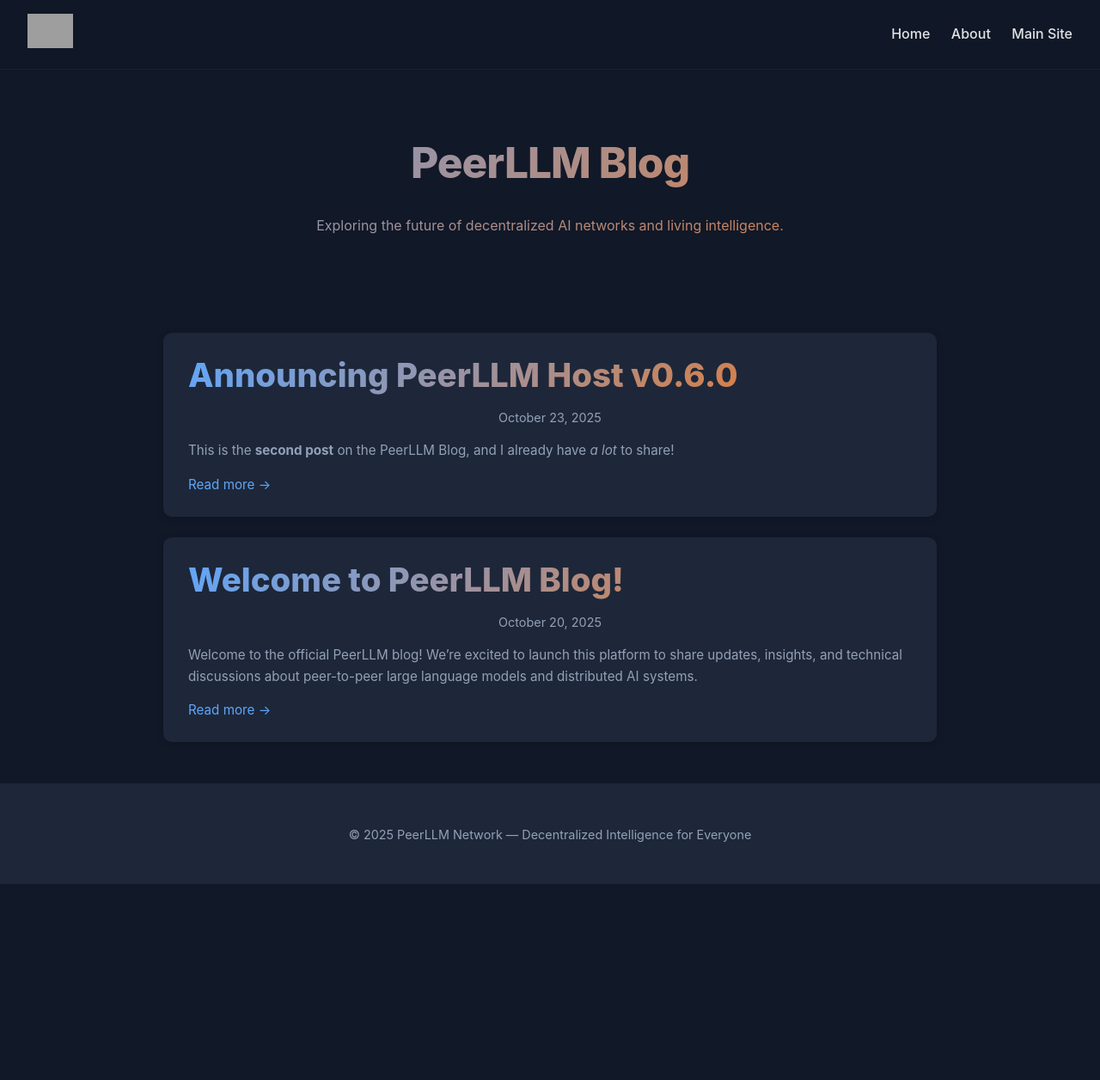
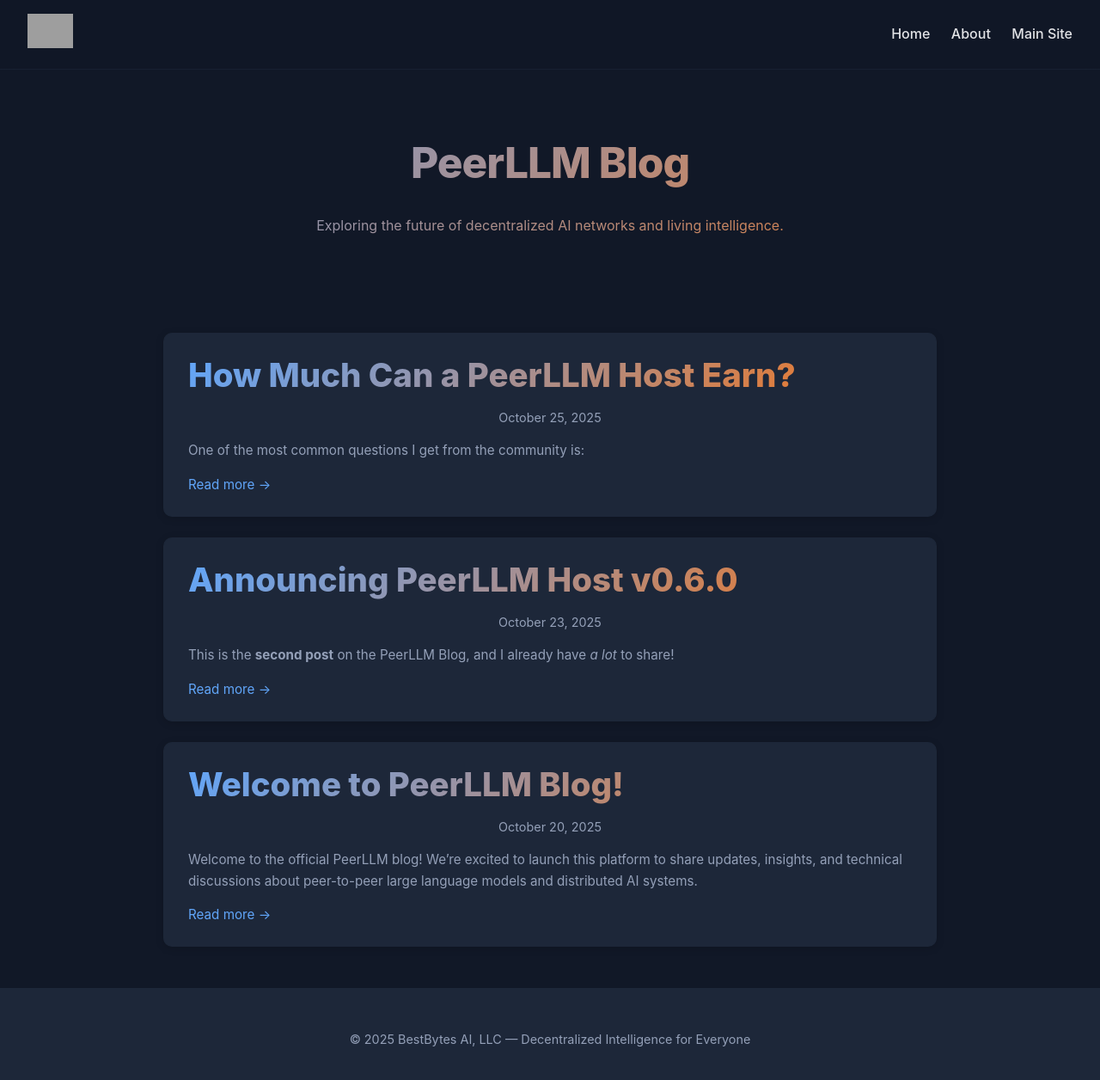
Before and after one commit to PeerLLM/peerllm.github.io, a Jekyll site: the page built from index.md, in a window 1280 px wide and 1266 px high. Shown: the top 1256 px of the window at 86% size. Built offline with Jekyll 4.4.1, drawn with Linux system fonts in a browser that asks for light colours; part of the change alters nothing that is shown; grey boxes are pictures that could not be loaded.

Commit message:
DOCUMENTATION: How Much PeerLLM Host Can Make?

````diff
--- a/_layouts/default.html
+++ b/_layouts/default.html
@@ -25,7 +25,7 @@
     </main>
 
     <footer>
-      <p>© 2025 PeerLLM Network — Decentralized Intelligence for Everyone</p>
+      <p>© 2025 BestBytes AI, LLC — Decentralized Intelligence for Everyone</p>
     </footer>
   </body>
 </html>
--- /dev/null
+++ b/_posts/2025-10-25-economics-of-peerllm.md
@@ -0,0 +1,210 @@
+---
+layout: post
+title: "How Much Can a PeerLLM Host Earn?"
+date: 2025-10-25 18:00:00 +0000
+author: Hassan Habib
+categories: insights
+description: "A clear breakdown of how much a PeerLLM Host can realistically earn when serving tokens around the clock."
+---
+
+One of the most common questions I get from the community is:
+
+> *How much can a PeerLLM Host actually make?*
+
+Before we get into numbers, it’s important to clarify a few key points.
+
+**First**, PeerLLM does **not generate revenue yet**. We’re still in the **experimental phase**, where we’re observing and improving the network with the help of volunteers. This phase allows us to analyze system behavior, ensure security and reliability, and validate that the network can be both **safe and profitable** for everyone — individuals, businesses, and communities — once fully launched.
+
+**Second**, all figures shared below are **based on my analysis** of real PeerLLM network activity, including traffic patterns during both peak and off-peak hours. These numbers are estimates only and **may change** as the network evolves and moves toward **final release and general availability**.
+
+With that said, let’s walk through the math — transparently, realistically, and with the understanding that this is an early preview of what’s possible when the network matures.
+
+---
+
+## The Setup
+
+A single **PeerLLM Host** serving **1 token every 100 milliseconds** generates about **10 tokens per second**, or **36,000 tokens per hour**.
+
+If that Host runs **8 hours a day**, it produces:
+
+```
+36,000 × 8 = 288,000 tokens/day
+288,000 × 30 = 8,640,000 tokens/month
+```
+
+---
+
+## The 8-Hour Case
+
+At PeerLLM’s current calculation rate — **100,000 tokens = $1 USD** — this equals:
+
+```
+8,640,000 ÷ 100,000 = $86.40/month
+```
+
+That’s $86 per month for part-time usage.
+
+---
+
+## The 24/7 Case
+
+If the same Host runs continuously:
+
+```
+10 tokens/sec × 3600 sec × 24 hr × 30 days = 25,920,000 tokens/month
+25,920,000 ÷ 100,000 = $259.20/month
+```
+
+That’s about **$259 per month** for 24/7 operation.
+
+---
+
+## Multiple Conversations (5 Parallel Chats)
+
+Each Host can handle several conversations in parallel.
+If one handles **5 concurrent chats**, the throughput increases fivefold:
+
+```
+25,920,000 × 5 = 129,600,000 tokens/month
+129,600,000 ÷ 100,000 = $1,296/month
+```
+
+So a single machine at full speed could earn roughly **$1,296 per month**.
+
+---
+
+## Estimate Your Potential Earnings
+
+Below is an interactive calculator that allows you to adjust values and estimate potential monthly earnings based on your setup.
+
+<!-- PeerLLM Earnings Calculator -->
+<div id="peerllm-calculator" style="
+  background: linear-gradient(135deg, hsl(213 94% 14%), hsl(25 95% 20%));
+  color: #fff;
+  padding: 3rem;
+  border-radius: 1.5rem;
+  margin-top: 3rem;
+  max-width: 700px;
+  margin-left: auto;
+  margin-right: auto;
+  box-shadow: 0 0 25px rgba(0, 0, 0, 0.5);
+  font-family: 'Inter', 'Roboto', sans-serif;
+  text-align: center;
+">
+
+<img src="https://peerllm.com/src/assets/peerllm-logo-transparent.png" alt="PeerLLM Logo"
+style="width: 190px; height: 100px; margin-bottom: 1rem;">
+
+  <h2 style="font-size: 1.8rem; color: hsl(213 94% 68%); margin-bottom: 0.5rem;">
+    PeerLLM Earnings Calculator
+  </h2>
+
+  <p style="color: hsl(220 20% 80%); margin-bottom: 2rem;">
+    Adjust the sliders to explore your potential monthly earnings as a PeerLLM Host.
+  </p>
+
+  <div style="text-align: left; margin: 0 auto; max-width: 500px;">
+    <label>Tokens per second: <span id="tokensPerSecondLabel" style="color: hsl(25 95% 60%);">10</span></label><br>
+    <input type="range" id="tokensPerSecond" min="1" max="100" value="10" style="width:100%; margin-bottom:1.2rem;">
+
+    <label>Conversations in parallel: <span id="conversationsLabel" style="color: hsl(25 95% 60%);">5</span></label><br>
+    <input type="range" id="conversations" min="1" max="10" value="5" style="width:100%; margin-bottom:1.2rem;">
+
+    <label>Number of Hosts: <span id="hostsLabel" style="color: hsl(25 95% 60%);">1</span></label><br>
+    <input type="range" id="hosts" min="1" max="10" value="1" style="width:100%; margin-bottom:1.2rem;">
+
+    <label>Electricity cost per Host ($/month): <span id="electricityLabel" style="color: hsl(25 95% 60%);">25</span></label><br>
+    <input type="range" id="electricity" min="0" max="100" value="25" style="width:100%; margin-bottom:1.2rem;">
+
+    <label>Internet cost per Host ($/month): <span id="internetLabel" style="color: hsl(25 95% 60%);">20</span></label><br>
+    <input type="range" id="internet" min="0" max="100" value="20" style="width:100%; margin-bottom:1.2rem;">
+  </div>
+
+  <hr style="margin: 2rem 0; border-color: hsl(213 94% 30%);">
+
+  <p style="color: hsl(220 20% 85%); font-size: 0.95rem;">
+    <strong>Subscription cost:</strong> $5/month per Host (fixed)
+  </p>
+
+  <div style="
+    background: hsl(213 94% 12%);
+    padding: 1.5rem;
+    border-radius: 1rem;
+    margin-top: 1rem;
+    box-shadow: inset 0 0 10px rgba(255,255,255,0.1);
+  ">
+    <h3 style="font-size: 1.6rem; color: hsl(25 95% 60%); margin: 0;">
+      Estimated Monthly Earnings:
+    </h3>
+    <p style="font-size: 2rem; font-weight: bold; margin: 0.5rem 0 0;">
+      $<span id="earnings">0</span>
+    </p>
+  </div>
+
+<p style="margin-top: 2rem; font-size: 0.9rem; color: hsl(220 20% 75%); text-align: left; line-height: 1.6;">
+  <strong>Disclaimer:</strong><br>
+  This calculator is provided for informational and educational purposes only. The values shown are
+  <strong>approximations</strong> based on theoretical calculations. Actual earnings may vary significantly depending on
+  uptime, hardware performance, consumer demand, and network conditions.<br><br>
+  PeerLLM is currently in <strong>experimental and pre-release</strong> stages and does not generate revenue at this time.
+  No earnings, payouts, or performance results are guaranteed until after the official production release of the PeerLLM
+  Orchestration Network.<br><br>
+  By using this calculator, you acknowledge that it does not constitute a financial promise, offer, or guarantee of income,
+  and all results should be treated as illustrative estimates only.
+</p>
+
+  <script>
+    const tokensPerSecond = document.getElementById('tokensPerSecond');
+    const conversations = document.getElementById('conversations');
+    const hosts = document.getElementById('hosts');
+    const electricity = document.getElementById('electricity');
+    const internet = document.getElementById('internet');
+    const earningsEl = document.getElementById('earnings');
+
+    const labels = {
+      tokensPerSecond: document.getElementById('tokensPerSecondLabel'),
+      conversations: document.getElementById('conversationsLabel'),
+      hosts: document.getElementById('hostsLabel'),
+      electricity: document.getElementById('electricityLabel'),
+      internet: document.getElementById('internetLabel')
+    };
+
+    const update = () => {
+      const tps = parseFloat(tokensPerSecond.value);
+      const conv = parseInt(conversations.value);
+      const h = parseInt(hosts.value);
+      const elec = parseFloat(electricity.value);
+      const net = parseFloat(internet.value);
+
+      const tokensPerMonth = tps * 3600 * 24 * 30 * conv * h;
+      const gross = tokensPerMonth / 100000; // 100k tokens = $1
+      const costPerHost = elec + net + 5; // includes subscription
+      const totalCost = costPerHost * h;
+      const netIncome = gross - totalCost;
+
+      earningsEl.textContent = netIncome.toFixed(2);
+      labels.tokensPerSecond.textContent = tps;
+      labels.conversations.textContent = conv;
+      labels.hosts.textContent = h;
+      labels.electricity.textContent = elec;
+      labels.internet.textContent = net;
+    };
+
+    document.querySelectorAll('#peerllm-calculator input').forEach(el => el.addEventListener('input', update));
+    update();
+  </script>
+</div>
+
+---
+
+## The Bigger Picture
+
+This isn’t just about income — it’s about **redistribution of compute**.
+Individuals can participate directly in the AI economy instead of relying on centralized clouds.
+
+As PeerLLM grows, reliable hosts will form the backbone of decentralized AI infrastructure — and they’ll be rewarded accordingly.
+
+---
+
+— **Hassan Habib**
+Creator of PeerLLM
````
